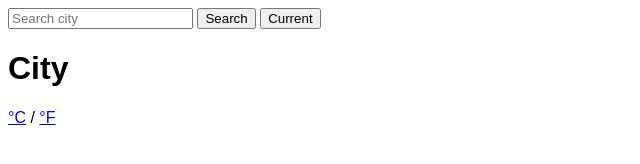
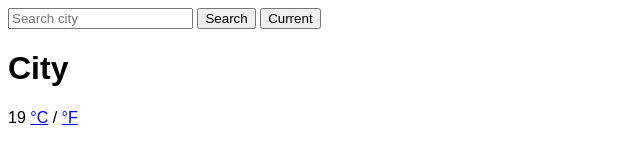
Before and after one commit to cookiemuenster/SheCodes-Workshop-Projects, a plain HTML site: page WeatherApp/index.html in a window 1280 px wide. Shown: the full height of the page, 0-640 px from the left. Drawn offline with nearby package versions, Linux system fonts and the light colour scheme.

Commit message:
added default temperature to HTML

```diff
--- a/WeatherApp/index.html
+++ b/WeatherApp/index.html
@@ -16,7 +16,7 @@
     <h1 id="city">City</h1>
     <h2 id="date"></h2>
     <div>
-      <span id="temp"></span>
+      <span id="temp">19</span>
       <span>
         <a href="#" id="c-link">°C</a> / <a href="#" id="f-link"> °F</a></span
       >
```
